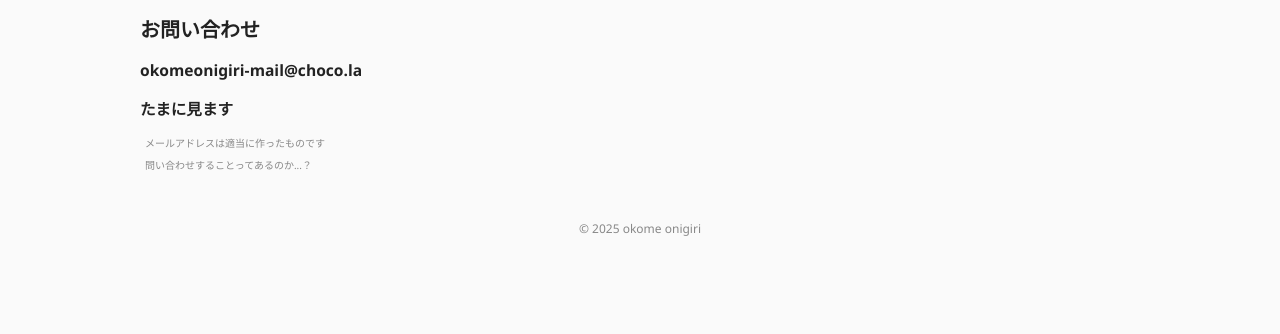
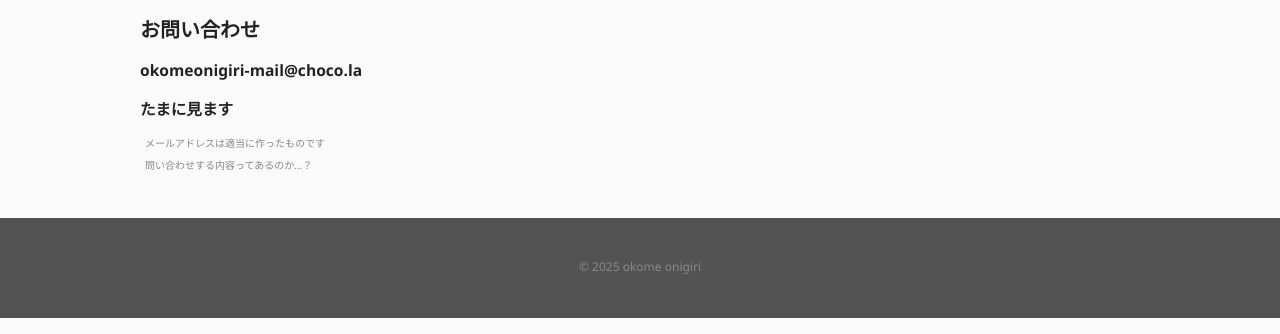
Before and after one commit to okomeonigiri/okomeonigiri-site, a plain HTML site: page home.html in a window 1280 px wide. Shown: the part 581-915 px from the top of the page. Before the commit the page ends 834 px from the top, so only its background shows below. Drawn offline with Linux system fonts and the light colour scheme.

Commit message:
いろいろ

```diff
--- a/home.html
+++ b/home.html
@@ -96,6 +96,11 @@
       height: 100px;
       object-fit: contain;
     }
+    .under-box {
+      width: 100%;         /* 横幅 */
+      height: 100px;        /* 高さ */
+      background: #535353;  /* 背景色 */
+}
 
   </style>
 </head>
@@ -143,12 +148,16 @@
       <h3>okomeonigiri-mail@choco.la</h3>
       <h3>たまに見ます</h3>
       <small-note>メールアドレスは適当に作ったものです</small-note><br>
-      <small-note>問い合わせすることってあるのか...？</small-note>
+      <small-note>問い合わせする内容ってあるのか...？</small-note>
     </p>
     </section>
   </main>
   <footer class="site-footer">
-    <small>&copy; 2025 okome onigiri</small>
+    <div class="under-box">
+      <br>
+      <br>
+      <small>&copy; 2025 okome onigiri</small>
+    </div>
   </footer>
 </body>
 </html>
```
